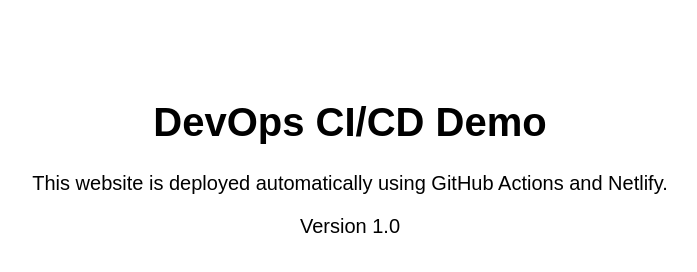
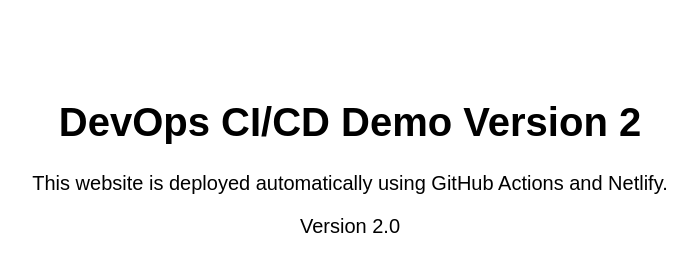
Before and after one commit to ad-05/vle3, a plain HTML site: page index.html in a window 1280 px wide. Shown: the whole page, without its empty margins (290-987 px from the left). Drawn offline with Linux system fonts and the light colour scheme.

Commit message:
New version

```diff
--- a/index.html
+++ b/index.html
@@ -24,7 +24,7 @@
 
 <body>
 
-    <h1>DevOps CI/CD Demo</h1>
+    <h1>DevOps CI/CD Demo Version 2</h1>
 
     <p>
         This website is deployed automatically using
@@ -32,7 +32,7 @@
     </p>
 
     <p>
-        Version 1.0
+        Version 2.0
     </p>
 
 </body>
```
